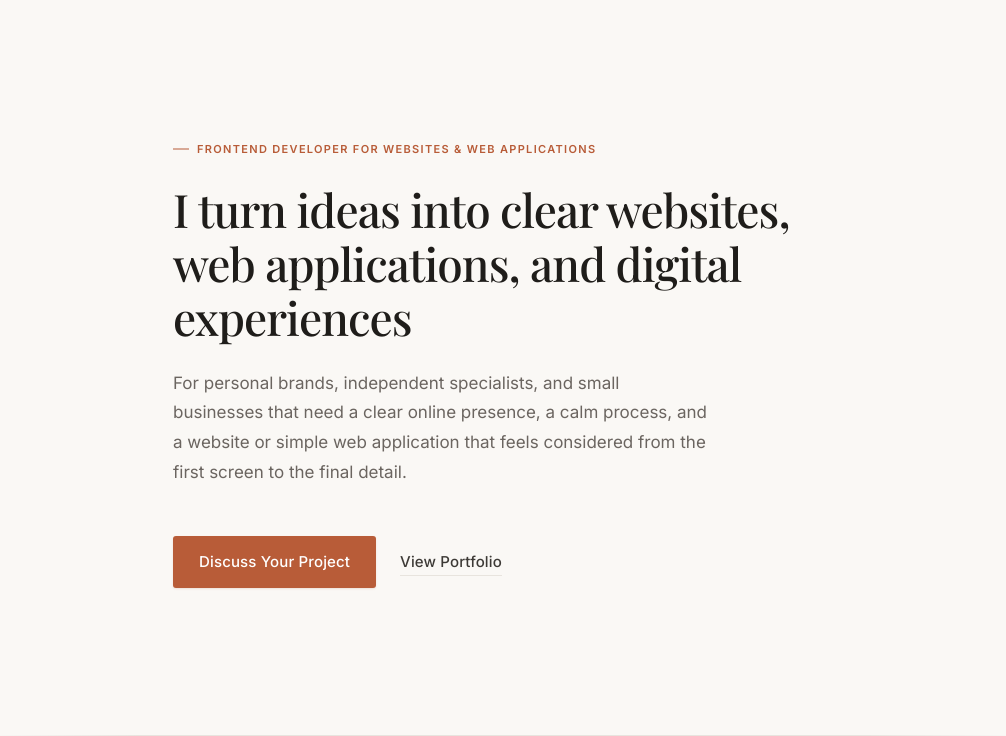
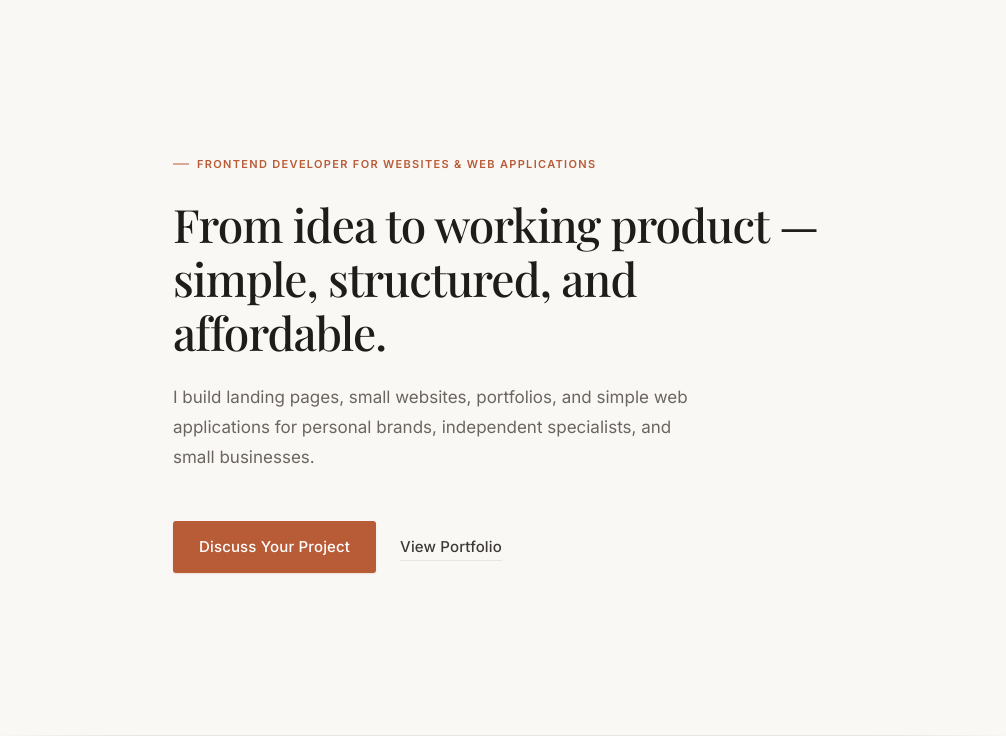
Before and after one commit to Vladdub257/Portfolio-website-new-base, a website: page index.html in a window 1280 px wide. Shown: the part 64-800 px from the top of the page, without its empty margins (137-1143 px from the left). Drawn offline with nearby package versions, Linux system fonts and the light colour scheme.

Commit message:
Hero update

```diff
--- a/index.html
+++ b/index.html
@@ -46,13 +46,12 @@
           <span class="hero-label">Frontend Developer for Websites & Web Applications</span>
 
           <h1 class="hero-title">
-            I turn ideas into clear websites, web applications, and digital experiences
+            From idea to working product — simple, structured, and affordable.
           </h1>
 
           <p class="hero-text">
-            For personal brands, independent specialists, and small businesses that need a clear online presence,
-            a calm process, and a website or simple web application that feels considered from the first screen
-            to the final detail.
+            I build landing pages, small websites, portfolios, and simple web applications for personal brands,
+            independent specialists, and small businesses.
           </p>
 
           <div class="hero-actions">
```
